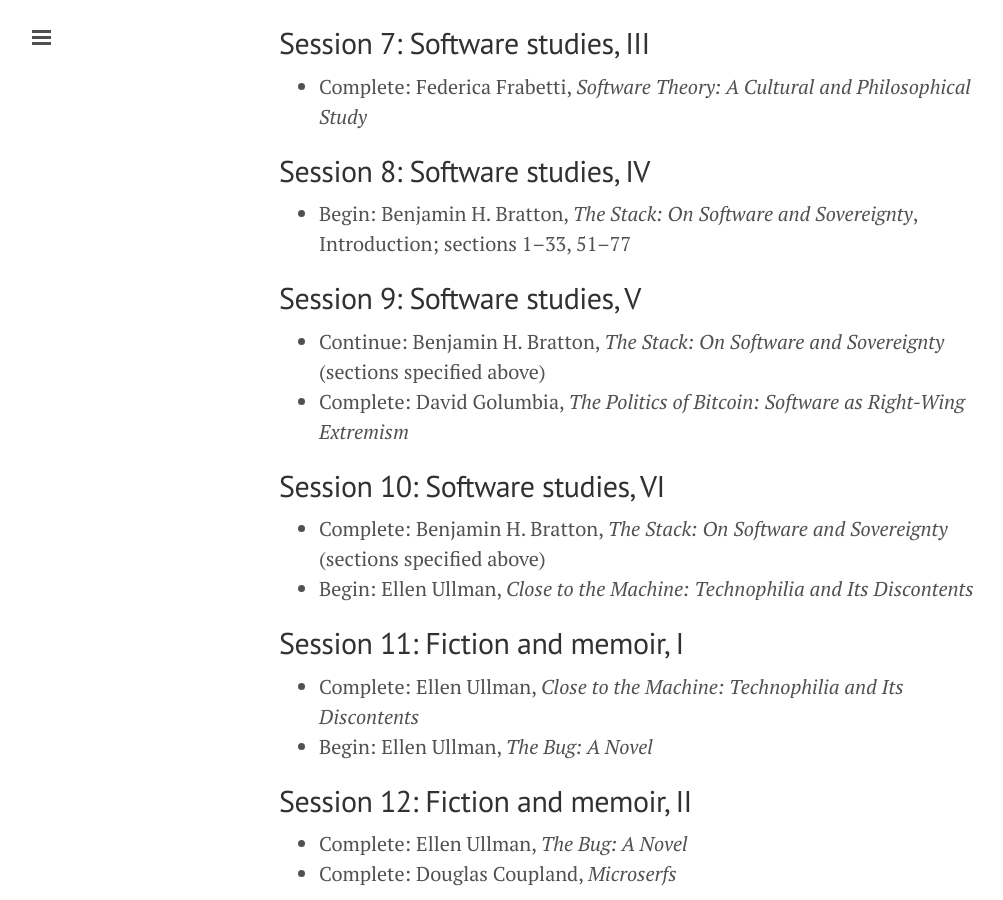
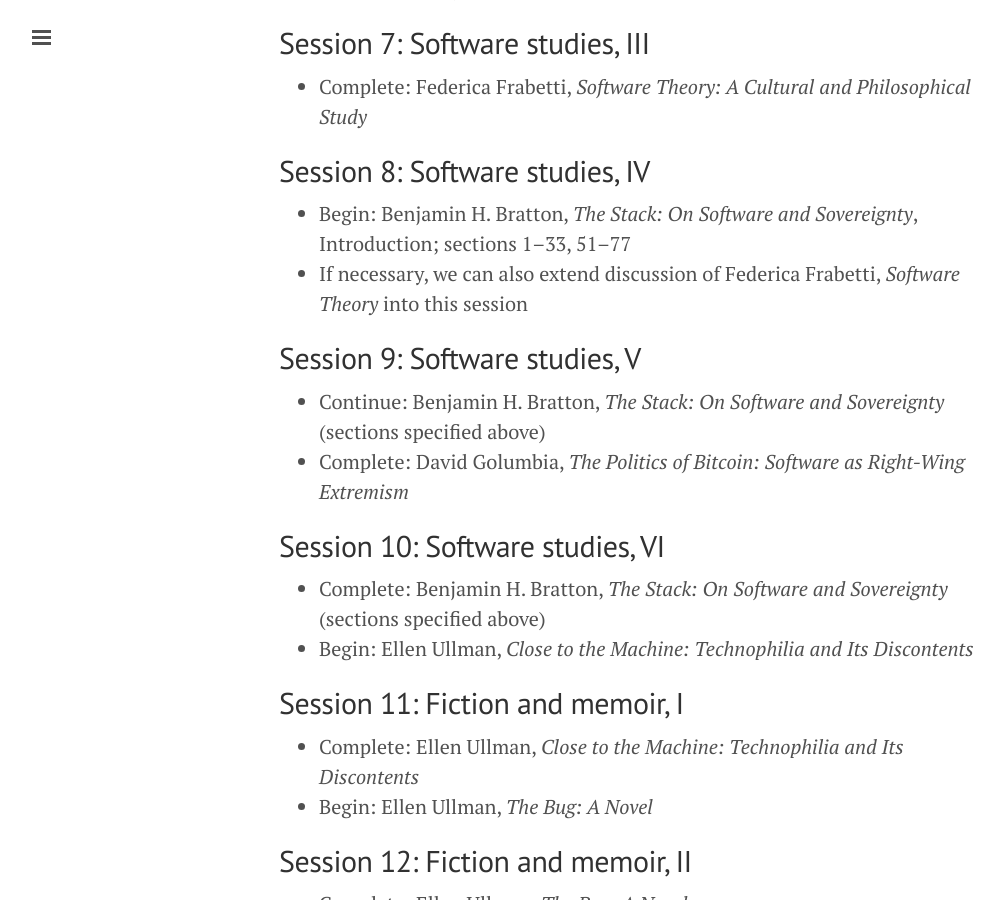
Before and after one commit to bitfragment/pscstudies, a Jekyll site: the page built from index.md, in a window 1280 px wide and 900 px high, scrolled down 1673 px. Shown: the whole window, without its empty margins (1-1004 px from the left). Built offline with Jekyll 4.4.1, drawn with Linux system fonts in a browser that asks for light colours.

Commit message:
Edit schedule

```diff
--- a/index.md
+++ b/index.md
@@ -42,6 +42,7 @@ Preliminary discussion and setup. Obtain the readings for session 2 promptly.
 ## Session 8: Software studies, IV
 
 - Begin: Benjamin H. Bratton, *The Stack: On Software and Sovereignty*, Introduction; sections 1–33, 51–77
+- If necessary, we can also extend discussion of Federica Frabetti, *Software Theory* into this session
 
 ## Session 9: Software studies, V
 
```
